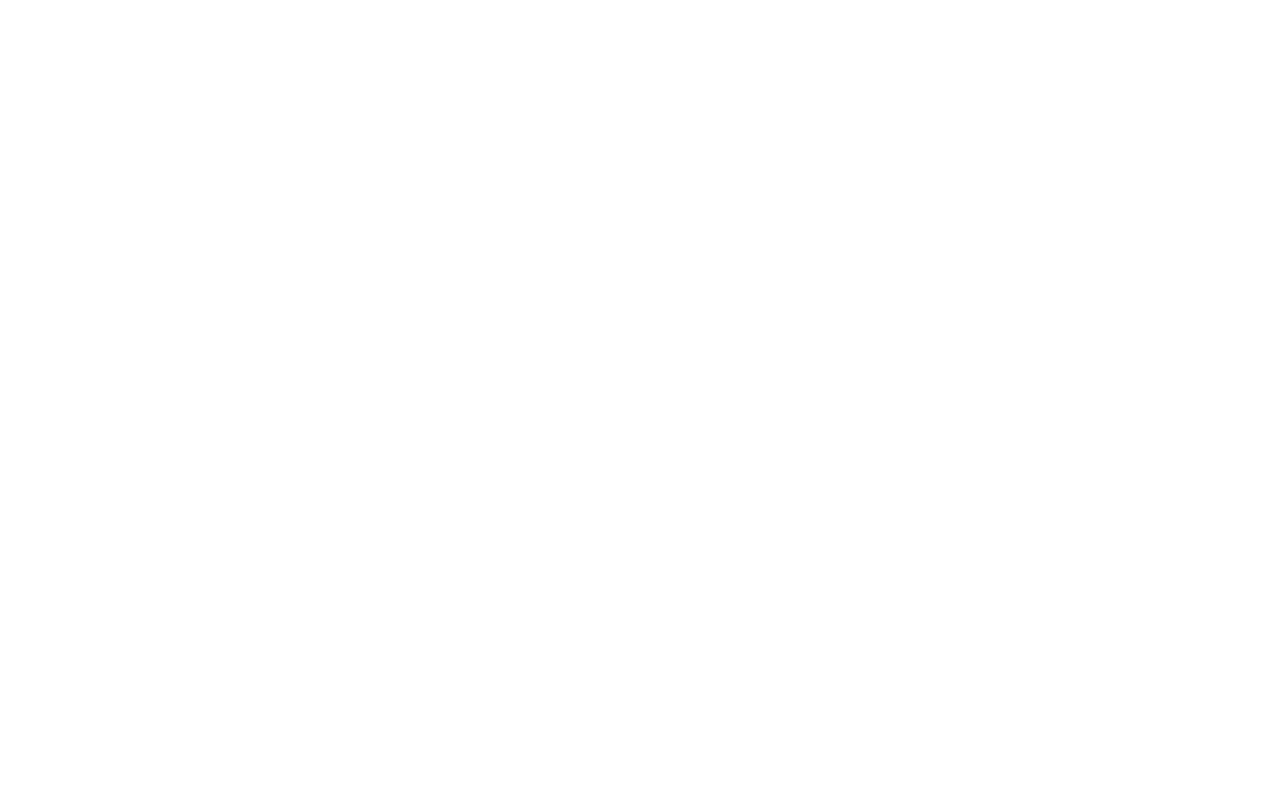
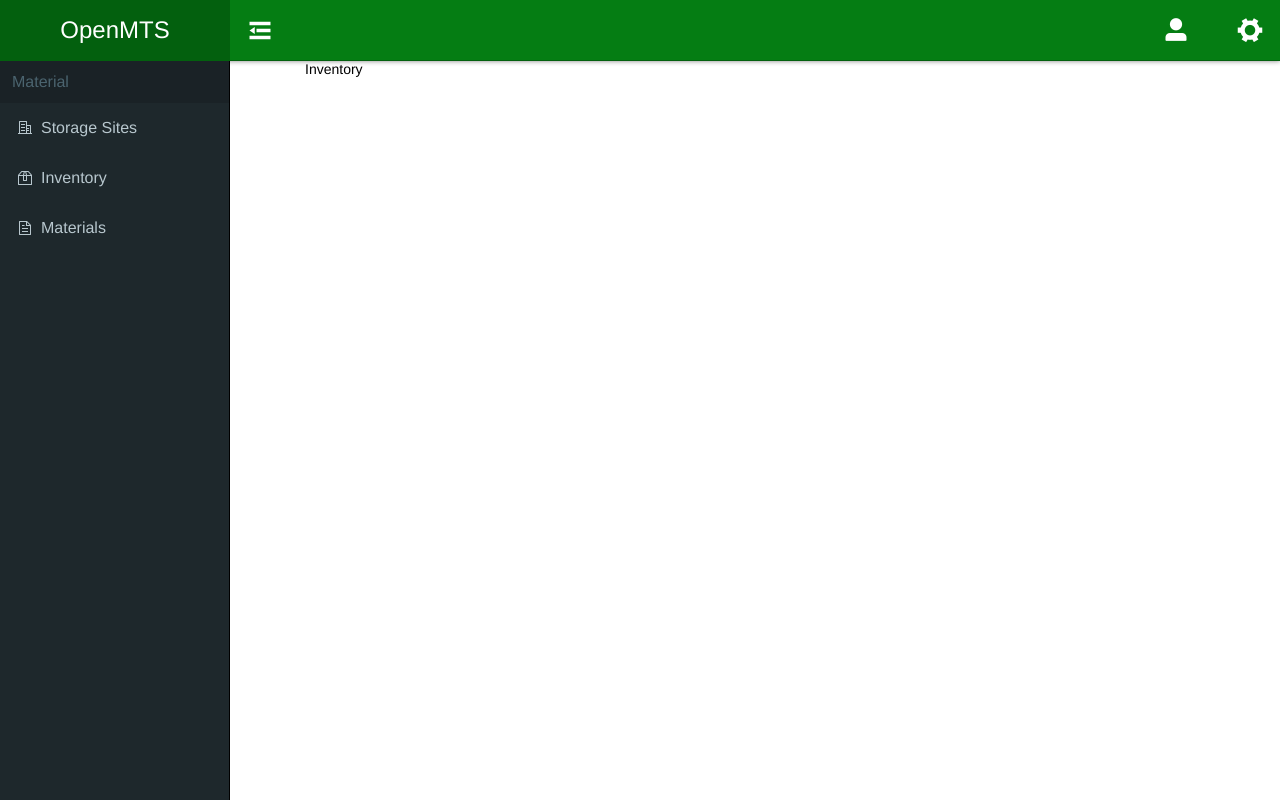
Before and after one commit to alex-c/OpenMTS, a Vue app in the folder mts-frontend/: page /private/inventory in a window 1280 px wide. Built offline with nearby package versions, Linux system fonts and the light colour scheme; sample sign-in values are in the browser's storage; a web font is replaced by a local one.

Commit message:
Added missing pages

```diff
--- a/mts-frontend/src/router/index.js
+++ b/mts-frontend/src/router/index.js
@@ -5,8 +5,13 @@ Vue.use(VueRouter);
 // Components
 import Public from '../views/Public.vue';
 import Private from '../views/Private.vue';
+import Account from '../views/private/Account.vue';
 import Dashboard from '../views/private/Dashboard.vue';
-import Account from '../views/private/Account.vue';
+import StorageSites from '../views/private/StorageSites.vue';
+import Inventory from '../views/private/Inventory.vue';
+import Materials from '../views/private/Materials.vue';
+import ApiKeys from '../views/private/ApiKeys.vue';
+import StorageLocations from '../views/private/StorageLocations.vue';
 import Configuration from '../views/private/Configuration.vue';
 import UserAdministration from '../views/private/UserAdministration.vue';
 import CreateUser from '../views/private/UserAdministration/CreateUser.vue';
@@ -17,7 +22,7 @@ import store from '../store';
 
 // Administration router guard
 function userIsAdministrator(_to, _from, next) {
-  if (store.state.role === 0) {
+  if (store.state.role === 0 || store.state.role === '0') {
     next();
   } else {
     next(_from);
@@ -67,6 +72,18 @@ const routes = [
         },
       },
       {
+        path: 'sites',
+        component: StorageSites,
+      },
+      {
+        path: 'inventory',
+        component: Inventory,
+      },
+      {
+        path: 'materials',
+        component: Materials,
+      },
+      {
         path: 'config',
         component: Configuration,
         beforeEnter: userIsAdministrator,
@@ -90,6 +107,16 @@ const routes = [
         props: true,
         beforeEnter: userIsAdministrator,
       },
+      {
+        path: 'keys',
+        component: ApiKeys,
+        beforeEnter: userIsAdministrator,
+      },
+      {
+        path: 'locations',
+        component: StorageLocations,
+        beforeEnter: userIsAdministrator,
+      },
     ],
   },
 ];
--- /dev/null
+++ b/mts-frontend/src/views/private/ApiKeys.vue
@@ -0,0 +1,3 @@
+<template>
+  <div id="api-keys">Api Keys</div>
+</template>
--- /dev/null
+++ b/mts-frontend/src/views/private/Inventory.vue
@@ -0,0 +1,3 @@
+<template>
+  <div id="inventory">Inventory</div>
+</template>
--- /dev/null
+++ b/mts-frontend/src/views/private/Materials.vue
@@ -0,0 +1,3 @@
+<template>
+  <div id="materials">Materials</div>
+</template>
--- /dev/null
+++ b/mts-frontend/src/views/private/StorageLocations.vue
@@ -0,0 +1,3 @@
+<template>
+  <div id="storage-locations">Storage Locations</div>
+</template>
--- /dev/null
+++ b/mts-frontend/src/views/private/StorageSites.vue
@@ -0,0 +1,3 @@
+<template>
+  <div id="storage-sites">Storage Sites</div>
+</template>
```
